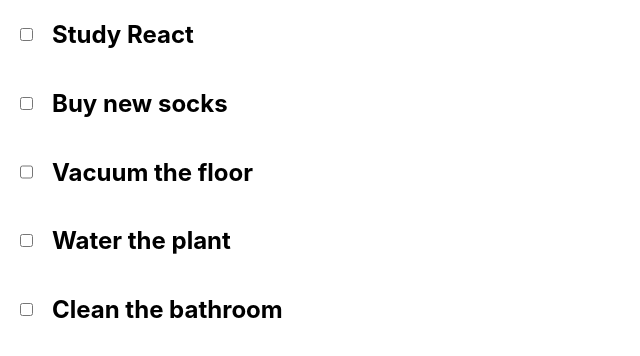
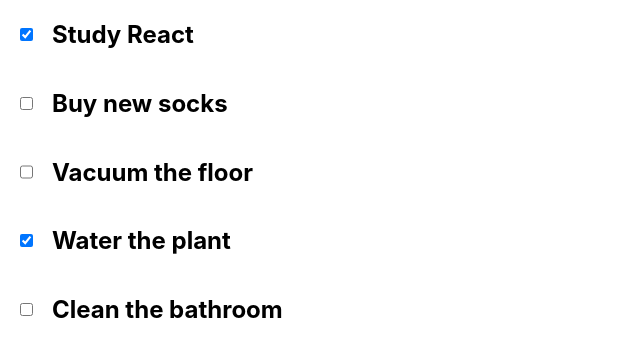
Before and after one commit to RhysMalyon/react-todo-list, a React (Create React App) app: page / in a window 1280 px wide. Shown: the top 356 px of the page, without its empty margins (0-640 px from the left). Built offline with nearby package versions, Linux system fonts and the light colour scheme.

Commit message:
Pass down completed status prop

```diff
--- a/src/App.js
+++ b/src/App.js
@@ -9,13 +9,26 @@
     this.state = {
       todos: todosData
     }
+    this.handleChange = this.handleChange.bind(this)
   }
+
+  handleChange() {
+    this.setState(prevState => {
+      return (
+        !prevState.todos.completed
+      )
+    })
+    console.log("Test")
+  }
+
   render() {
     const todosItems = this.state.todos.map(task => {
       return (
         <TodoItem
           key={task.id}
           text={task.text}
+          completed={task.completed}
+          onChange={this.handleChange}
         />
       )
     })
--- a/src/components/TodoItem.js
+++ b/src/components/TodoItem.js
@@ -3,7 +3,7 @@
 function TodoItem(props) {
   return (
     <div className="todo-item">
-      <input type="checkbox"></input>
+      <input type="checkbox" onChange={props.handleChange} checked={props.completed}></input>
       <h2>{props.text}</h2>
     </div>
   )
```
